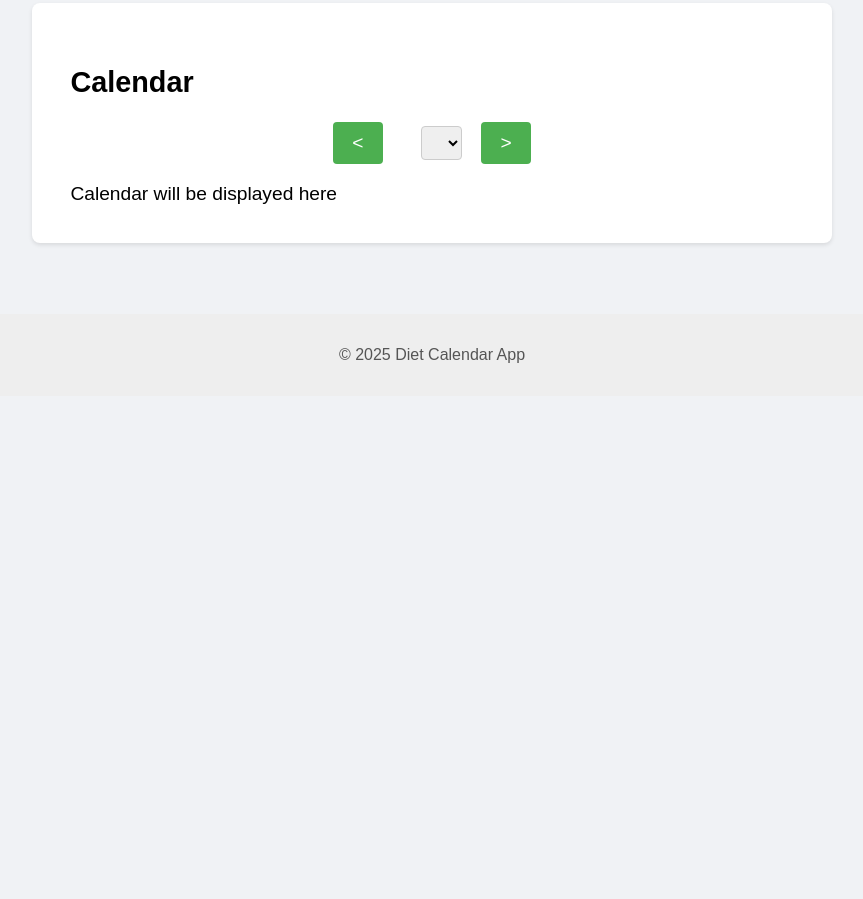
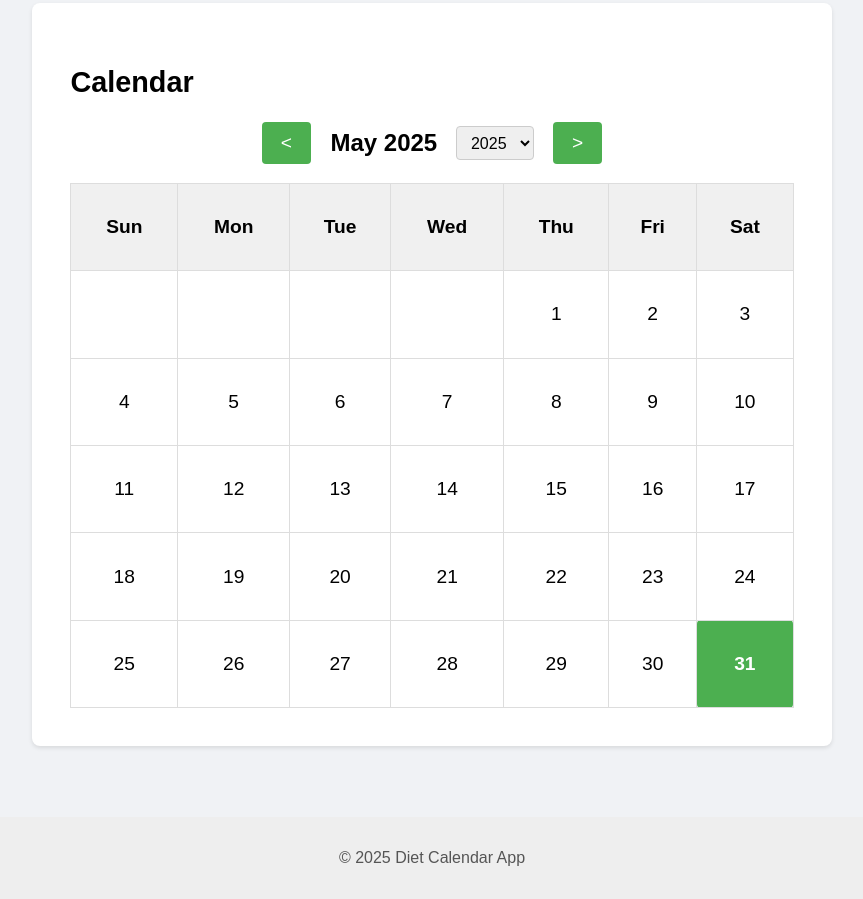
Before and after one commit to Hyemin375/webpro-diet, a plain HTML site: page frontend/html/index.html in a window 1280 px wide. Shown: the part 657-1556 px from the top of the page, without its empty margins (208-1071 px from the left). Before the commit the page ends 1053 px from the top, so only its background shows below. Drawn offline with Linux system fonts and the light colour scheme; files that its build step writes are made by us from their sources.

Commit message:
Refactor: Update file paths for CSS and JS

```diff
--- a/frontend/html/index.html
+++ b/frontend/html/index.html
@@ -4,7 +4,7 @@
   <meta charset="UTF-8" />
   <meta name="viewport" content="width=device-width, initial-scale=1.0" />
   <title>Diet Calendar App</title>
-  <link rel="stylesheet" href="styles.css" />
+  <link rel="stylesheet" href="../css/styles.css" />
 </head>
 <body>
   <header>
@@ -85,6 +85,6 @@
     <p>&copy; 2025 Diet Calendar App</p>
   </footer>
 
-  <script src="script.js" defer></script>
+  <script src="../js/script.js" defer></script>
 </body>
 </html>
```
